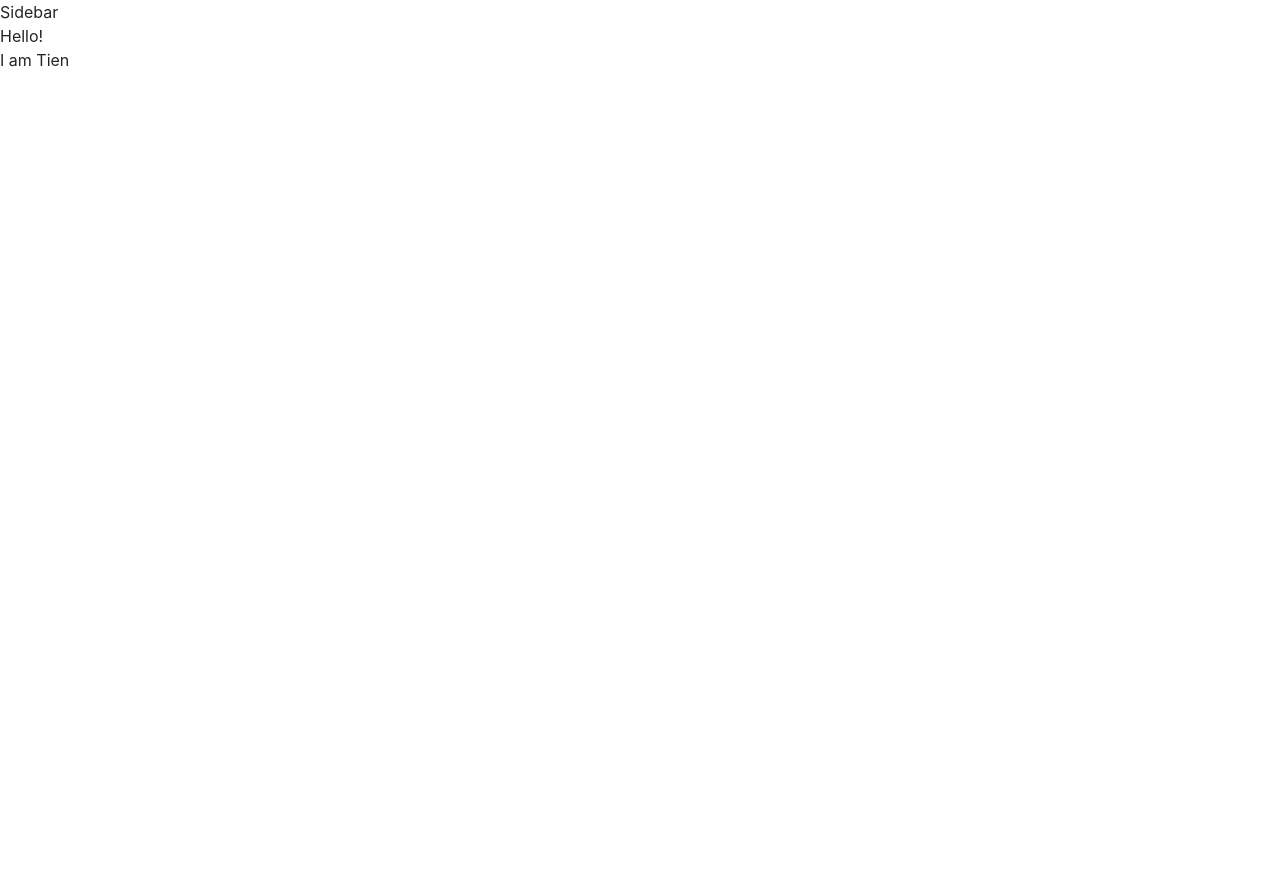
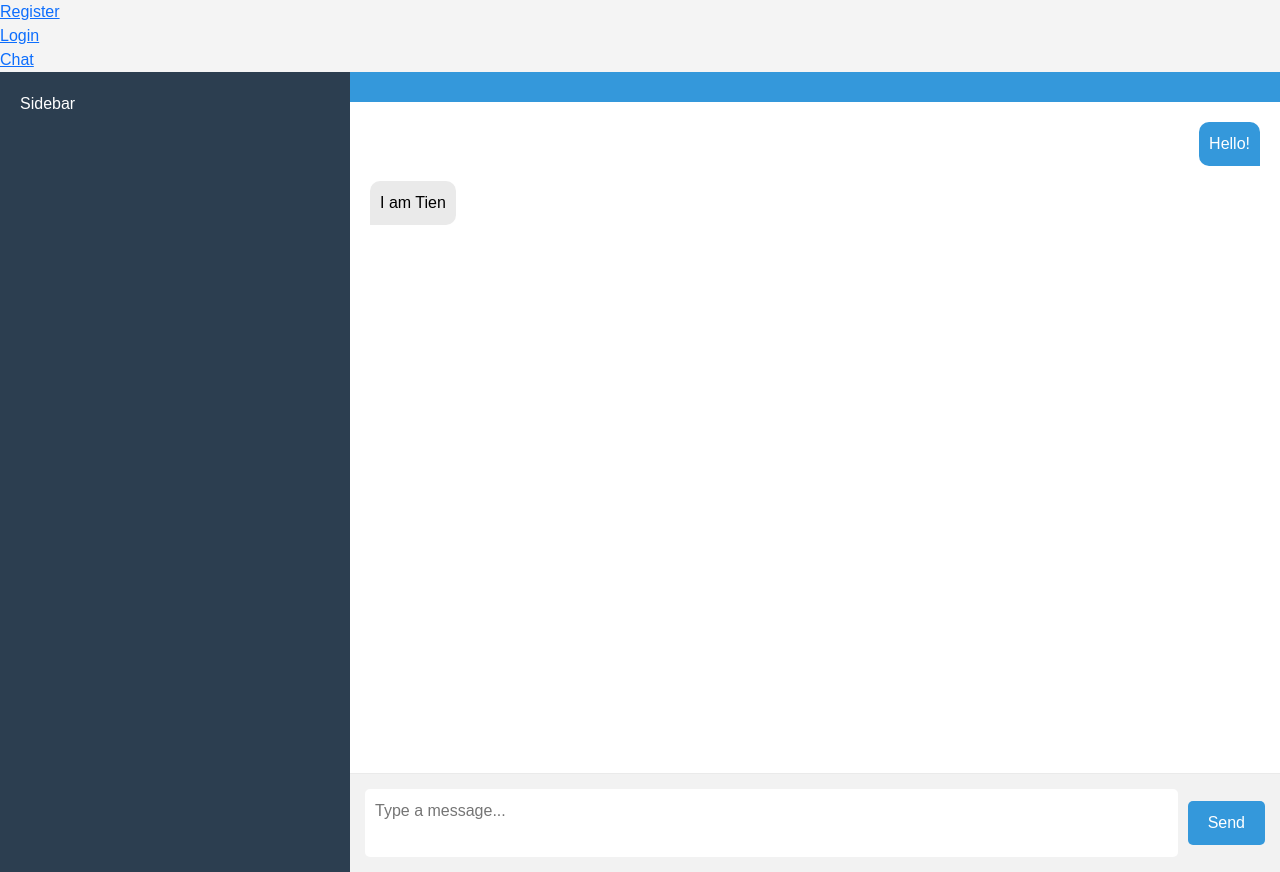
Before and after one commit to HuynhQuocTien/ChatApp-Client, a React (Create React App) app: page /chat in a window 1280 px wide. Before the commit the page ends 800 px from the top, so only its background shows below. Built offline with nearby package versions, Linux system fonts and the light colour scheme.

Commit message:
Implement chat functionality with message input; add authentication wrapper and update routing

```diff
--- a/src/App.css
+++ b/src/App.css
@@ -1,4 +1,4 @@
-.App {
+/* .App {
   text-align: center;
 }
 
@@ -35,4 +35,99 @@
   to {
     transform: rotate(360deg);
   }
+} */
+body{
+  font-family: Arial, Helvetica, sans-serif;
+  margin: 0;
+  padding: 0;
+  background-color: #f4f4f4;
 }
+.chat-container{
+  display: flex;
+  height: 100vh;
+  background-color: #fff;
+}
+
+.sidebar{
+  flex: 1;
+  background-color: #2c3e50;
+  color: #fff;
+  padding: 20px;
+  overflow-y: auto;
+}
+.chat-area{
+  flex: 3;
+  display: flex;
+  flex-direction: column;
+}
+
+.chat-header{
+  background-color: #3498db;
+  color: #ffffff;
+  padding: 15px;
+  text-align: center;
+}
+
+.messages{
+  flex: 1;
+  padding: 20px;
+  overflow-y: auto;
+}
+
+.message{
+  margin-bottom: 15px;
+}
+
+.sent{
+  display: flex;
+  justify-content: flex-end;
+}
+
+.received{
+  display: flex;
+  justify-content: flex-start;
+}
+
+.message-bubble{
+  padding: 10px;
+  border-radius: 10px;
+  max-width: 70%;
+}
+
+.sent .message-bubble{
+  background-color: #3498db;
+  color: #fff;
+  border-bottom-right-radius: 0;
+}
+
+.received .message-bubble{
+  background-color: #eaeaea;
+  color: #000;
+  border-bottom-left-radius: 0;
+}
+
+.message-input{
+  background-color: #f2f2f2;
+  padding: 15px;
+  border-top: 1px solid #eaeaea;
+  display: flex;
+  align-items: center;
+
+}
+
+.message-input textarea{
+  flex: 1;
+  padding: 10px;
+  border: none;
+  border-radius: 5px;
+  resize: none;
+}
+.message-input button{
+  padding: 10px 20px;
+  background-color: #3498db;
+  color: #fff;
+  border: none;
+  border-radius: 5px;
+  margin-left: 10px;
+  cursor: pointer;
+}
--- a/src/App.js
+++ b/src/App.js
@@ -8,17 +8,21 @@ import Sidebar from './Components/Sidebar';
 
 function App() {
   return (
-    <>
-      <Sidebar />
-      <ChatArea />
-    </>
-    // <BrowserRouter>
-    // <Navigate />
-    //   <Routes>
-    //     <Route path="/register" element={<Register />} />
-    //     <Route path="/login" element={<Login />} />
-    //   </Routes>
-    // </BrowserRouter>
+    <BrowserRouter>
+      <Navigate />
+      <Routes>
+        <Route path="/register" element={<Register />}> </Route>
+
+        <Route path="/login" element={<Login />}></Route>
+        <Route path="/chat" element={
+          <div className='chat-container'>
+            <Sidebar />
+            <ChatArea />
+          </div>
+        }>
+        </Route>
+      </Routes>
+    </BrowserRouter>
   );
 }
 
--- a/src/Components/ChatArea.js
+++ b/src/Components/ChatArea.js
@@ -1,15 +1,19 @@
 import React from 'react'
 import Message from './Message'
+import MessageInput from './MessageInput'
+import withAuthentication from '../Utils/withAuthenticaton'
 
-export default function ChatArea() {
-  return (
-    <div className='chat-area'>
-        <div className='chat-header'>
+function ChatArea() {
+    return (
+        <div className='chat-area'>
+            <div className='chat-header'></div>
             <div className='messages'>
-                <Message text='Hello!' sent/>
+                <Message text='Hello!' sent />
                 <Message text='I am Tien' recieved />
             </div>
+            <MessageInput />
         </div>
-    </div>
-  )
+    )
 }
+
+export default ChatArea;
--- a/src/Components/Message.js
+++ b/src/Components/Message.js
@@ -2,7 +2,7 @@ import React from 'react'
 
 export default function Message({text,sent}) {
   return (
-    <div className={`message ${sent ? 'sent' : 'recieved'}`}>
+    <div className={`message ${sent ? 'sent' : 'received'}`}>
         <div className='message-bubble'>{text}</div>
     </div>
   )
--- a/src/Components/MessageInput.js
+++ b/src/Components/MessageInput.js
@@ -0,0 +1,23 @@
+import React from 'react'
+
+export default function MessageInput() {
+    const [inputValue, setInputValue] = React.useState('');
+    const handleInputChange = (e) => {
+        setInputValue(e.target.value);
+    }
+    const handleSendClick = () => {
+        console.log(inputValue);
+        setInputValue('');
+    }
+  return (
+    <div className='message-input'>
+        <textarea
+            placeholder='Type a message...'
+            value={inputValue}
+            onChange={handleInputChange}
+        />
+        <button onClick={handleSendClick}>Send</button>
+
+    </div>
+  )
+}
--- a/src/Components/Navigate.js
+++ b/src/Components/Navigate.js
@@ -5,7 +5,8 @@ const Navigate = () => {
     return (
         <div>
             <Link to="/register">Register</Link> <br />
-            <Link to="/login">Login</Link>
+            <Link to="/login">Login</Link> <br />
+            <Link to="/chat">Chat</Link>
         </div>
     );
 };
--- a/src/Components/Sidebar.js
+++ b/src/Components/Sidebar.js
@@ -1,7 +1,10 @@
 import React from 'react'
+import withAuthentication from '../Utils/withAuthenticaton'
 
-export default function Sidebar() {
+function Sidebar() {
   return (
     <div className='sidebar'>Sidebar</div>
   )
 }
+
+export default Sidebar;
--- /dev/null
+++ b/src/Utils/withAuthenticaton.js
@@ -0,0 +1,24 @@
+import { useEffect, useState } from "react";
+import Navigate from "../Components/Navigate";
+
+const withAuthentication = (wrappedComponent) => {
+    return function AuthComponent(props) {
+        const [isAuthenticated, setIsAuthenticated] = useState(false);
+        useEffect(() => {
+            const token = document.cookie.split(';').find(cookie => cookie.startsWith('token='));
+            if (token) {
+                setIsAuthenticated(true);
+            }else{
+                setIsAuthenticated(false);
+            }
+        }, []);
+
+        if (isAuthenticated) {
+            return <wrappedComponent {...props} />;
+        }else{
+            return <Navigate to = '/login' />;
+        }
+    }
+}
+
+export default withAuthentication;
```
